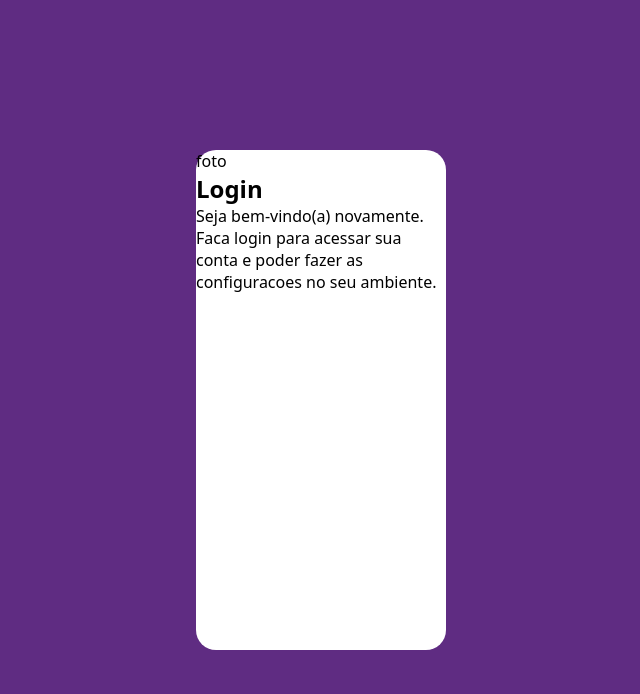
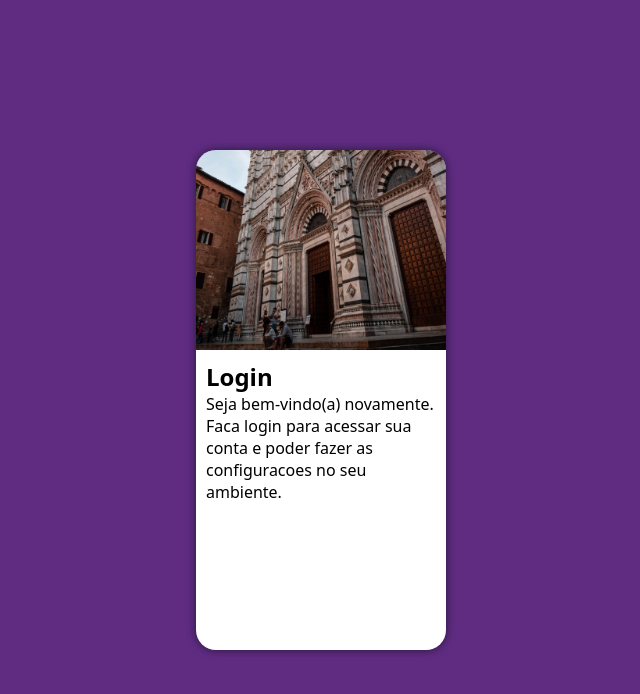
Before and after one commit to ingrid1322/projeto-login, a plain HTML site: page index.html in a window 1280 px wide. Shown: the whole page, without its empty margins (319-959 px from the left). Drawn offline with Linux system fonts and the light colour scheme.

Commit message:
atualizei projeto login

```diff
--- a/estilos/style.css
+++ b/estilos/style.css
@@ -28,15 +28,25 @@ section#login {
     top: 50%;
     left: 50%;
     transform: translate(-50%, -50%);
+    overflow: hidden;
 
     background-color: white;
     width: 250px;
     height: 500px;
     border-radius: 20px;
+    box-shadow: 0px 0px 10px rgba(0, 0, 0, 0.575);
 
 }
 
 section#login > div#imagem {
+    display: block;
     background: #5f2c82 url(../imagens/porta-entrada.jpg);
+    background-size: cover;
+    background-position: left bottom;
     height: 200px;
 }
+
+section#login > div#formulario {
+    display: block;
+    padding: 10px;
+}
--- a/index.html
+++ b/index.html
@@ -9,8 +9,8 @@
 <body>
     <main>
         <section id="login">
-            <div id="imagens">
-                foto
+            <div id="imagem">
+                <!--Aqui vai a imagem nas CSS-->
             </div>
             <div id="formulario">
                 <h1>Login</h1>
```
